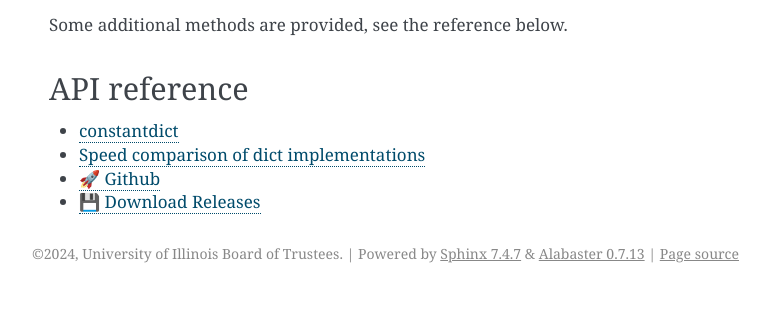
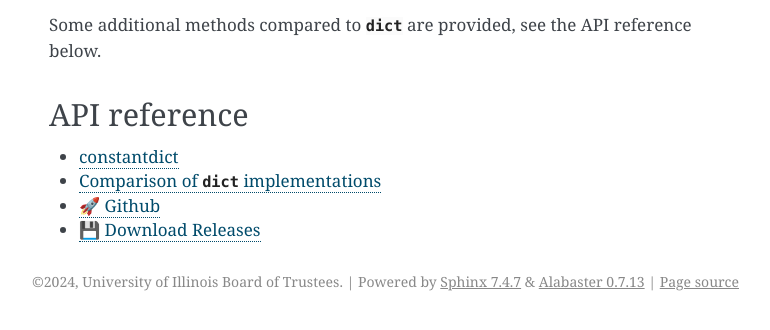
Before and after one commit to matthiasdiener/constantdict, a Sphinx documentation site: the page built from doc/index.rst, in a window 1280 px wide, cut to the strip 468-798 px from the top of the page. Shown: the whole strip, without its empty margins (371-1141 px from the left). Built offline with Sphinx 7.4.7, drawn with Linux system fonts in a browser that asks for light colours.

Commit message:
doc improvements

```diff
--- a/doc/index.rst
+++ b/doc/index.rst
@@ -13,7 +13,8 @@ dictionary.
 .. literalinclude:: ../examples/demo.py
    :language: python
 
-Some additional methods are provided, see the reference below.
+Some additional methods compared to :class:`dict` are provided, see the API
+reference below.
 
 
 API reference
@@ -23,7 +24,7 @@ API reference
    :maxdepth: 1
 
    constantdict
-   speed
+   comparison
 
    🚀 Github <https://github.com/matthiasdiener/constantdict>
    💾 Download Releases <https://pypi.org/project/constantdict>
```
Also changed, not shown: doc/comparison.rst (renamed from doc/speed.rst, +13 -3 lines).
